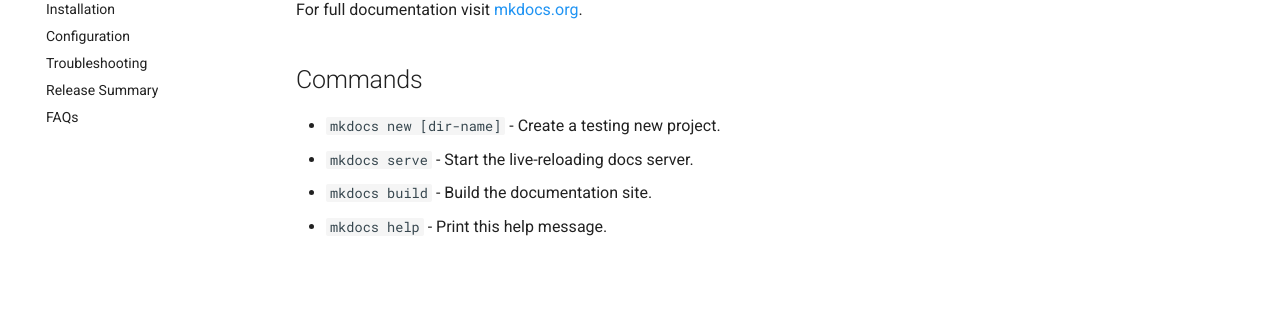
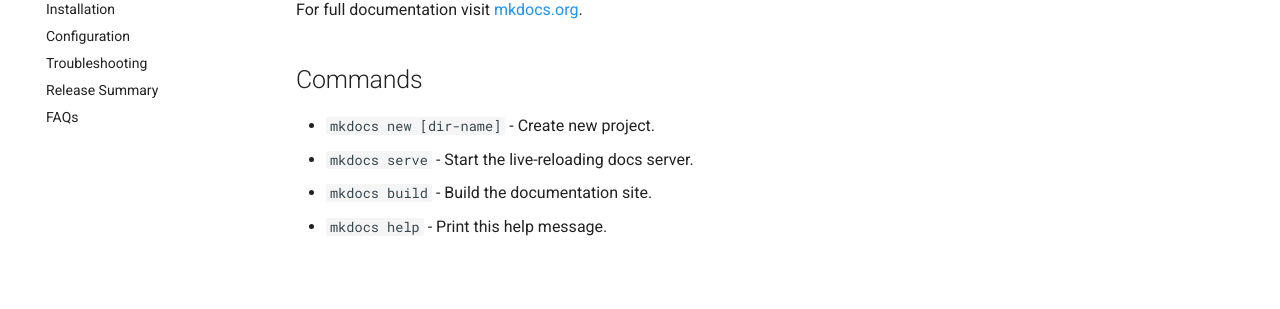
Before and after one commit to AbhaysinghBhosale/MkDocs, an MkDocs documentation site: the page built from docs/index.md, in a window 1280 px wide. Shown: the part 183-492 px from the top of the page. Built offline with MkDocs 1.6.1 and Material for MkDocs 9.7.7, drawn with Linux system fonts in a browser that asks for light colours.

```diff
--- a/docs/index.md
+++ b/docs/index.md
@@ -4,7 +4,7 @@ For full documentation visit [mkdocs.org](https://mkdocs.org).
 
 ## Commands
 
-* `mkdocs new [dir-name]` - Create a testing new project.
+* `mkdocs new [dir-name]` - Create new project.
 * `mkdocs serve` - Start the live-reloading docs server.
 * `mkdocs build` - Build the documentation site.
 * `mkdocs help` - Print this help message.
```
